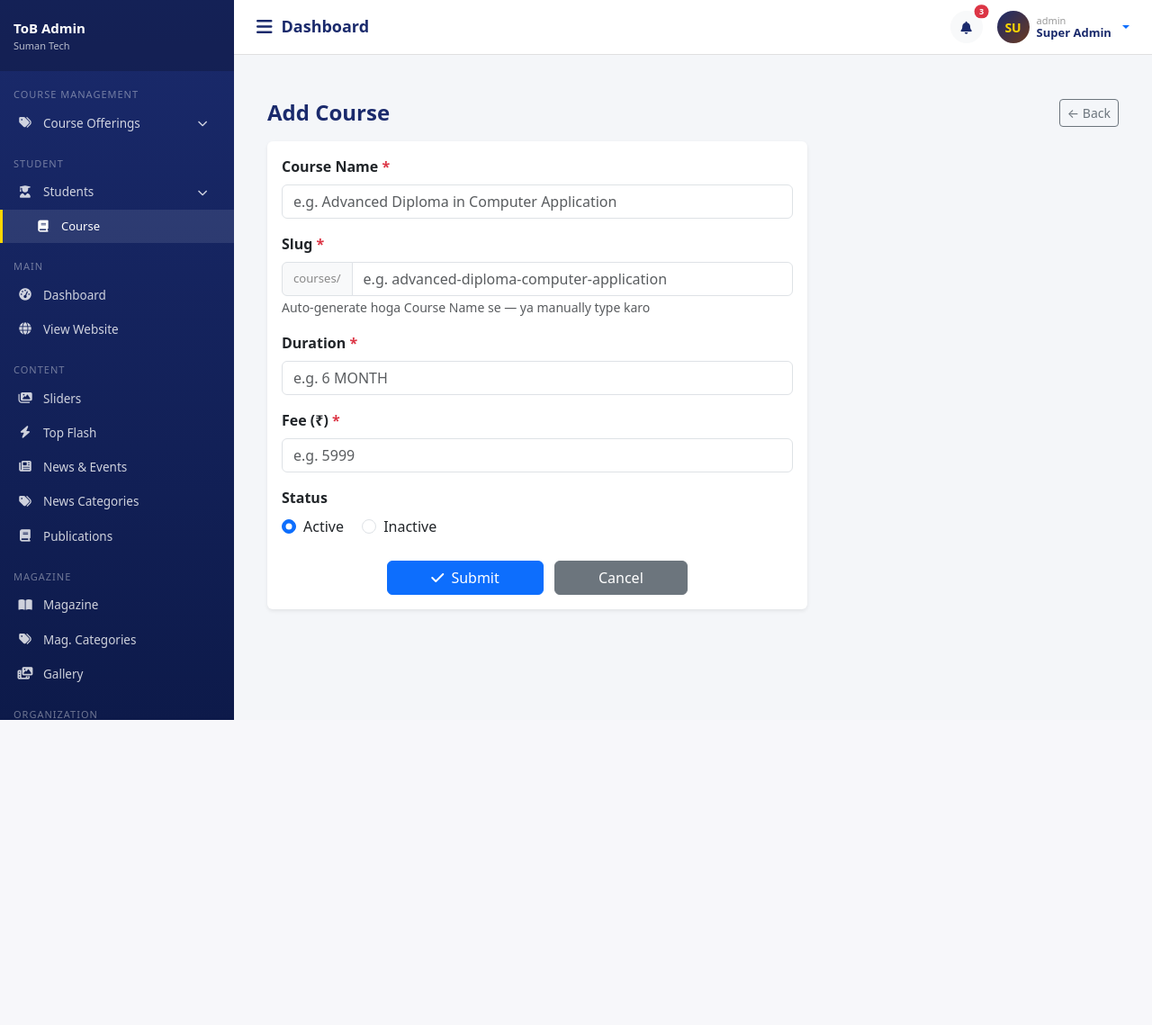
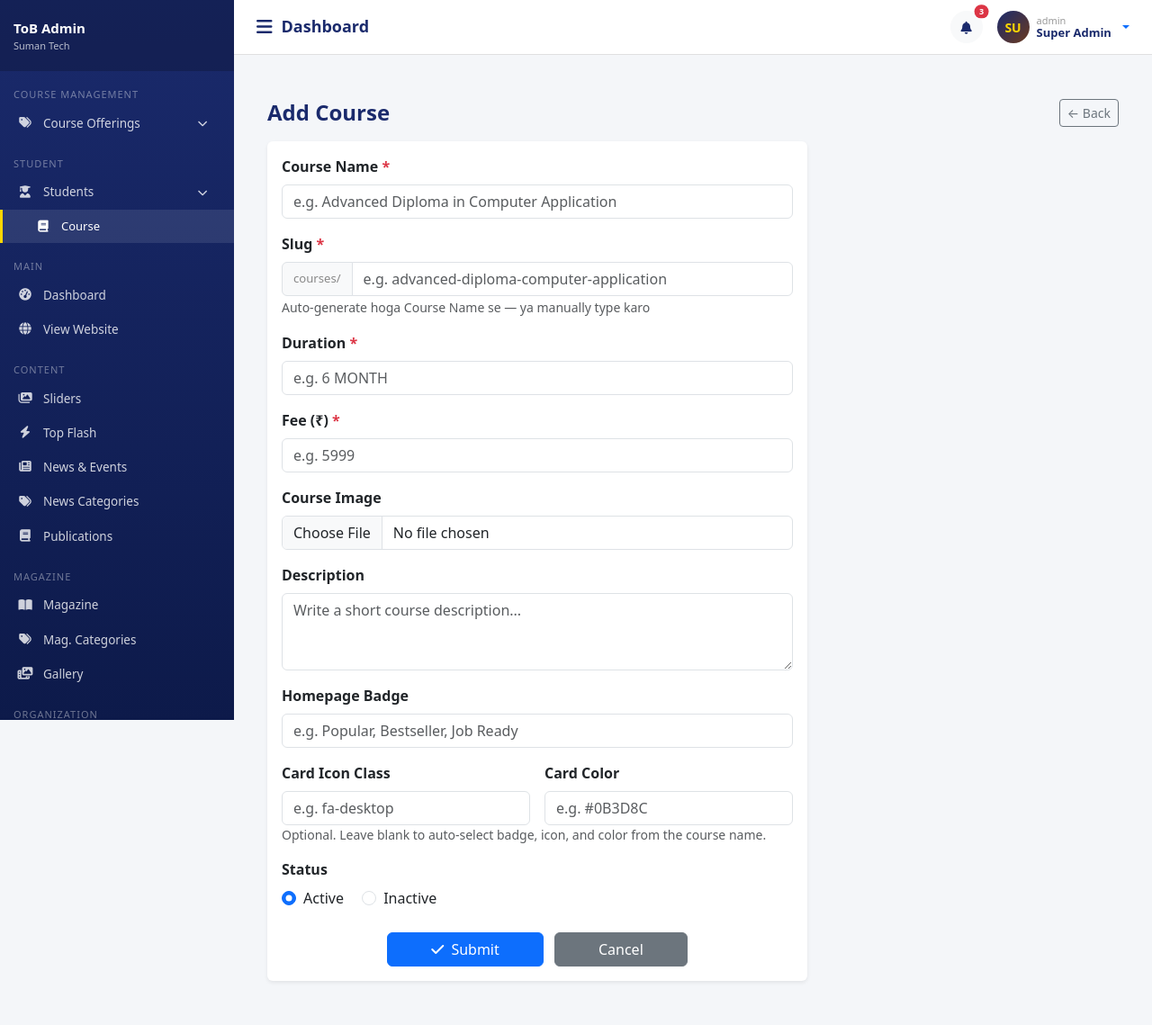
Before and after one commit to shalusingh-shrub/sumantech, a Laravel app: page /admin/courses/create in a window 1280 px wide. Shown: the whole page at 90% size. Before the commit the page ends 800 px from the top, so only its background shows below. Run offline with Laravel 12, Linux system fonts and the light colour scheme; the visitor is signed in with stand-in values (Sample User, id 1); data comes from the database, SQL or seed files in the repository; parts of the project's set-up code (start-up, migrations or seed data) failed here and were passed over.

Commit message:
websitee -course

```diff
--- a/app/Http/Controllers/Admin/CourseController.php
+++ b/app/Http/Controllers/Admin/CourseController.php
@@ -36,6 +36,9 @@ class CourseController extends Controller
             'image'       => 'nullable|image|max:2048',
             'description' => 'nullable|string',
             'highlights'  => 'nullable|string',
+            'badge_label' => 'nullable|string|max:50',
+            'icon_class'  => 'nullable|string|max:100',
+            'card_color'  => 'nullable|string|max:20',
         ]);
 
         $data = $request->except(['image', 'syllabus']);
@@ -77,6 +80,9 @@ class CourseController extends Controller
             'image'       => 'nullable|image|max:2048',
             'description' => 'nullable|string',
             'highlights'  => 'nullable|string',
+            'badge_label' => 'nullable|string|max:50',
+            'icon_class'  => 'nullable|string|max:100',
+            'card_color'  => 'nullable|string|max:20',
         ]);
 
         $data = $request->except('image');
--- a/app/Http/Controllers/HomeController.php
+++ b/app/Http/Controllers/HomeController.php
@@ -9,6 +9,7 @@ use App\Models\NewsEvent;
 use App\Models\Publication;
 use App\Models\Testimonial;
 use App\Models\TeamMember;
+use App\Models\Course;
 
 class HomeController extends Controller
 {
@@ -19,9 +20,10 @@ class HomeController extends Controller
         $latestNews = NewsEvent::where('is_published', true)->latest()->take(6)->get();
         $testimonials = Testimonial::where('is_active', true)->inRandomOrder()->take(3)->get();
         $latestPublications = Publication::where('is_active', true)->latest()->take(8)->get();
+        $featuredCourses = Course::where('is_active', true)->latest()->get();
 
         return view('frontend.home', compact(
-            'sliders', 'topFlashes', 'latestNews', 'testimonials', 'latestPublications'
+            'sliders', 'topFlashes', 'latestNews', 'testimonials', 'latestPublications', 'featuredCourses'
         ));
     }
 
--- a/resources/views/admin/courses/create.blade.php
+++ b/resources/views/admin/courses/create.blade.php
@@ -54,6 +54,40 @@
         </div>
 
         <div class="mb-3">
+          <label class="form-label fw-bold">Course Image</label>
+          <input type="file" name="image" class="form-control" accept="image/*">
+        </div>
+
+        <div class="mb-3">
+          <label class="form-label fw-bold">Description</label>
+          <textarea name="description" class="form-control" rows="3"
+                    placeholder="Write a short course description...">{{ old('description', $course->description ?? '') }}</textarea>
+        </div>
+
+        <div class="mb-3">
+          <label class="form-label fw-bold">Homepage Badge</label>
+          <input type="text" name="badge_label" class="form-control"
+                 value="{{ old('badge_label', $course->badge_label ?? '') }}"
+                 placeholder="e.g. Popular, Bestseller, Job Ready">
+        </div>
+
+        <div class="row g-3">
+          <div class="col-md-6">
+            <label class="form-label fw-bold">Card Icon Class</label>
+            <input type="text" name="icon_class" class="form-control"
+                   value="{{ old('icon_class', $course->icon_class ?? '') }}"
+                   placeholder="e.g. fa-desktop">
+          </div>
+          <div class="col-md-6">
+            <label class="form-label fw-bold">Card Color</label>
+            <input type="text" name="card_color" class="form-control"
+                   value="{{ old('card_color', $course->card_color ?? '') }}"
+                   placeholder="e.g. #0B3D8C">
+          </div>
+        </div>
+        <small class="text-muted d-block mb-3">Optional. Leave blank to auto-select badge, icon, and color from the course name.</small>
+
+        <div class="mb-3">
           <label class="form-label fw-bold">Status</label><br>
           <div class="form-check form-check-inline">
             <input class="form-check-input" type="radio" name="is_active" value="1"
--- a/resources/views/frontend/courses.blade.php
+++ b/resources/views/frontend/courses.blade.php
@@ -58,7 +58,7 @@
               <span class="fw-bold" style="color:#F0A500;font-size:1.1rem;">
                 ₹{{ number_format($course->fee, 0) }}
               </span>
-              <a href="{{ route('course.show', $course->id) }}"
+              <a href="{{ $course->slug ? route('course.show', $course->slug) : route('course.legacy-show', $course->id) }}"
                  class="btn btn-sm fw-bold px-3"
                  style="background:#0B1F3A;color:#fff;border-radius:8px;">
                 View Details
--- a/resources/views/layouts/frontend.blade.php
+++ b/resources/views/layouts/frontend.blade.php
@@ -445,7 +445,7 @@
                         <li><hr class="dropdown-divider" style="border-color:rgba(255,255,255,.1)"></li>
                         @php $navCourses = \App\Models\Course::where('is_active', true)->get(); @endphp
                         @foreach($navCourses as $nc)
-                        <li><a class="dropdown-item" href="{{ route('course.show', $nc->id) }}">
+                        <li><a class="dropdown-item" href="{{ $nc->slug ? route('course.show', $nc->slug) : route('course.legacy-show', $nc->id) }}">
                             @php
                                 $icons = ['DCA'=>'fa-desktop','ADCA'=>'fa-laptop','Tally'=>'fa-calculator','DIGITA'=>'fa-chart-line','Web'=>'fa-code','Digital'=>'fa-bullhorn','MS Office'=>'fa-file-word','DTP'=>'fa-paint-brush','Programming'=>'fa-terminal'];
                                 $ic = 'fa-book';
--- a/routes/web.php
+++ b/routes/web.php
@@ -4,6 +4,7 @@
 use Illuminate\Support\Facades\Route;
 use App\Http\Controllers\HomeController;
 use App\Http\Controllers\NewsController;
+use App\Http\Controllers\CourseController;
 use App\Http\Controllers\PublicationController;
 use App\Http\Controllers\GalleryController;
 use App\Http\Controllers\ContactController;
@@ -34,8 +35,9 @@ use App\Http\Controllers\Admin\QuizController;
 |--------------------------------------------------------------------------
 */
 Route::get('/', [HomeController::class, 'index'])->name('home');
-Route::get('/courses', [App\Http\Controllers\HomeController::class, 'courses'])->name('courses');
-Route::get('/courses/{id}', [App\Http\Controllers\HomeController::class, 'courseShow'])->name('course.show');
+Route::get('/courses', [CourseController::class, 'index'])->name('courses');
+Route::get('/course/{course:slug}', [CourseController::class, 'show'])->name('course.show');
+Route::get('/courses/{id}', [CourseController::class, 'legacyShow'])->whereNumber('id')->name('course.legacy-show');
 Route::get('/about-us', [HomeController::class, 'about'])->name('about');
 Route::get('/team', [HomeController::class, 'team'])->name('team');
 Route::get('/team/member/{id}', [HomeController::class, 'teamMemberDetail'])->name('team.member.detail');
```
Also changed, not shown: app/Http/Controllers/CourseController.php (added, +32 -0 lines), app/Models/Course.php (+60 -1 lines), resources/views/admin/courses/edit.blade.php (+19 -0 lines), resources/views/components/course-card.blade.php (added, +21 -0 lines), resources/views/frontend/home.blade.php (+8 -30 lines), database/migrations/050_add_homepage_card_fields_to_courses_table.php (added), database/migrations_old/2024_01_11_000001_update_cert_layout_column_to_longtext.php (line endings or trailing spaces).
